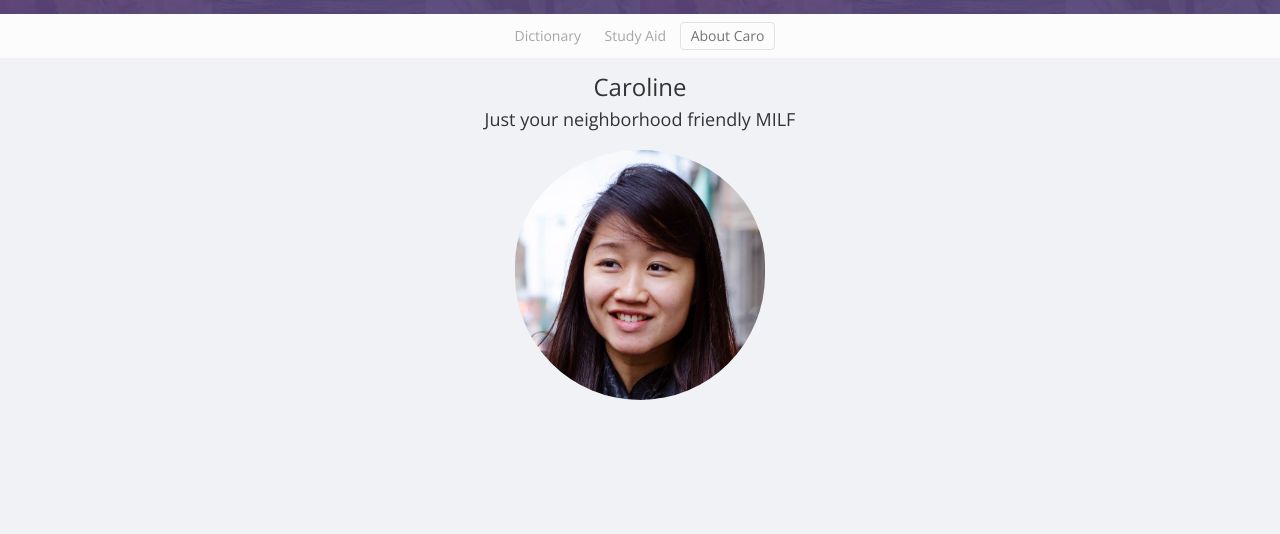
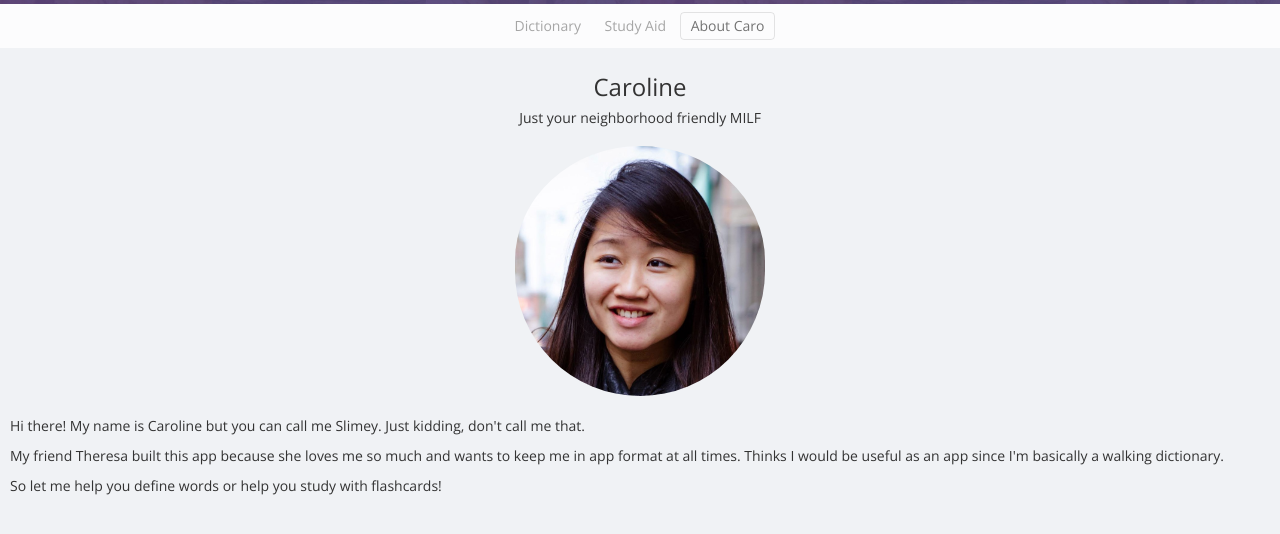
Before and after one commit to theresa-lee/caroapp, a plain HTML site: page index.html in a window 1280 px wide. Shown: the part 46-580 px from the top of the page. Drawn offline with nearby package versions, Linux system fonts and the light colour scheme.

Commit message:
Added description

```diff
--- a/index.html
+++ b/index.html
@@ -20,7 +20,7 @@
 	}
 	.logo-background {
 		position: absolute;
-		height: 60px;
+		height: 50px;
 		width: 100%;
 		background-image: url(staticheader.jpg);
 		z-index: 5;
@@ -40,7 +40,7 @@
 	.categories {
 		position: fixed;
 		z-index: 10;
-		margin-top: 60px;
+		margin-top: 50px;
 		text-align: center;
 		padding:8px;
 		display:inline-block;
@@ -71,8 +71,8 @@
 		width: 300px;
 	}
 
-	.historylist {
-		padding: 0px 5px;
+	.desc {
+		padding: 0px 10px;
 	}
 
 	.input-group
@@ -144,8 +144,19 @@
 	</div>
 	<div class="content">
 		<h3 class="name">Caroline</h3>
-		<h4 class="name">Just your neighborhood friendly MILF</h4>
+		<h5 class="name">Just your neighborhood friendly MILF</h5>
 		<img class="input-group profilepic" src="caro.jpg">
+		<div class="desc">
+			<p>
+				Hi there! My name is Caroline but you can call me Slimey. Just kidding, don't call me that.
+			<p>
+			<p>
+				My friend Theresa built this app because she loves me so much and wants to keep me in app format at all times. Thinks I would be useful as an app since I'm basically a walking dictionary.
+			</p>
+			<p>
+				So let me help you define words or help you study with flashcards!
+			</p>
+		</div>
 	</div>
 
 		<script src="http://code.jquery.com/jquery.js"></script>
```
